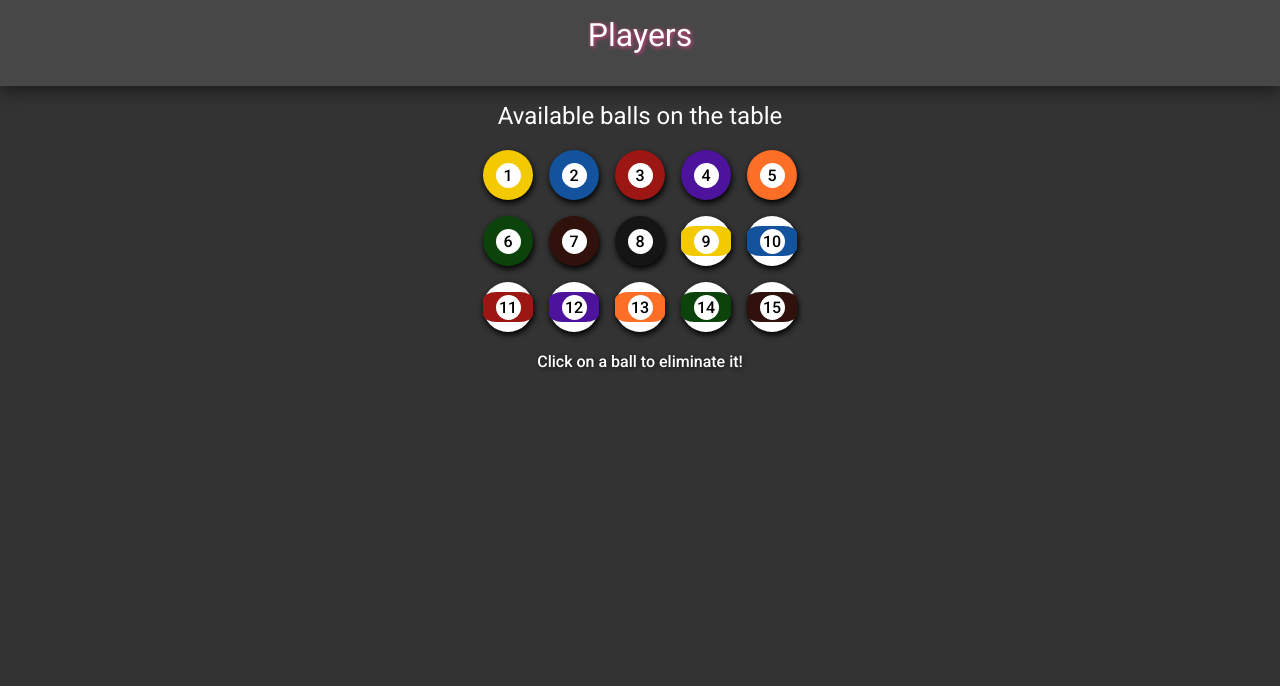
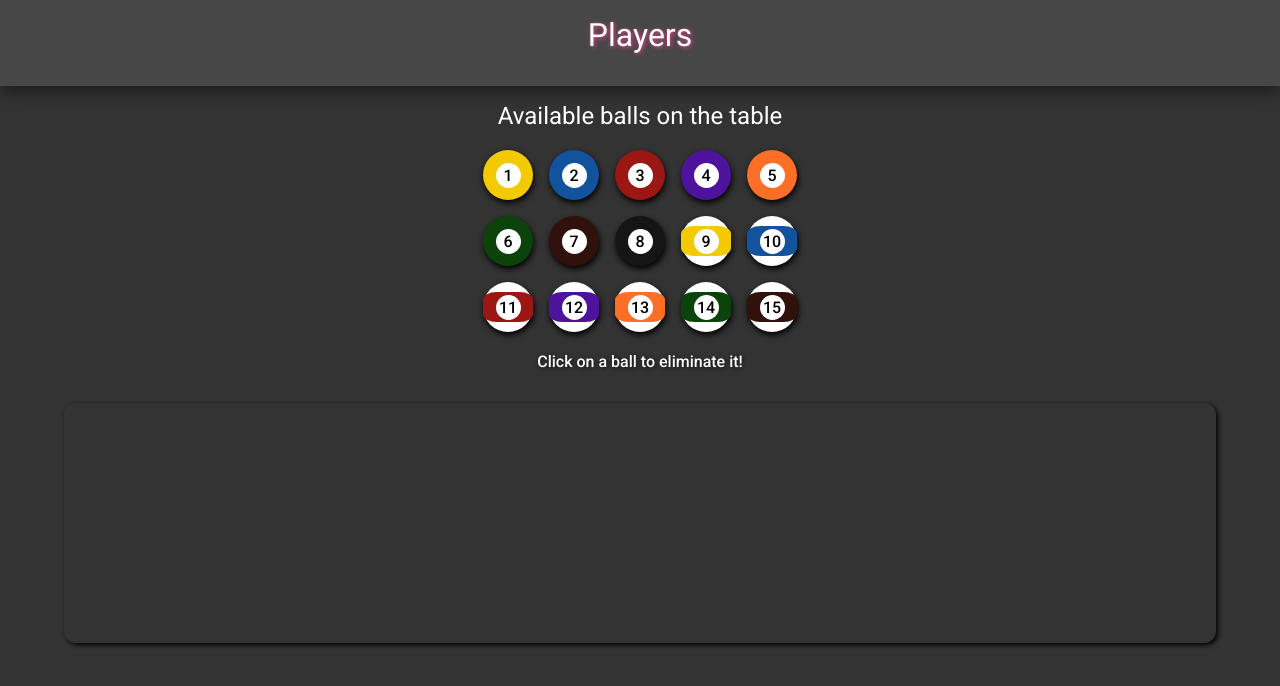
Before and after one commit to davidzherd/RandomPool, a React (Vite) app: page /game in a window 1280 px wide. Shown: the top 686 px of the page. Built offline with nearby package versions, Linux system fonts and the light colour scheme.

Commit message:
created log component

```diff
--- /dev/null
+++ b/src/components/Log.tsx
@@ -0,0 +1,15 @@
+import { Text } from "./Text";
+
+
+interface Props{
+    ballsArray: string[];
+    height: string;
+    width: string;
+}
+export const Log = ({ ballsArray, height,width }:Props)=>{
+    return(
+        <div style={{height: height, overflowY:"scroll", width: width}}>
+            {ballsArray.map((pot, index)=><Text key={index+"log"} size={1.2} opacity={index<8?(1- index*0.1): 0.2} margin="0.2rem">{pot}</Text>)}
+        </div>
+    )
+}
--- a/src/components/Text.ts
+++ b/src/components/Text.ts
@@ -7,6 +7,7 @@ interface Props{
     shadowcolor?: string;
     margin?:string;
     padding?:string;
+    opacity?: number;
 }
 export const Text = styled.p<Props>`
     font-size: ${(props)=>props.size + "rem" || "1rem"};
@@ -15,4 +16,5 @@ export const Text = styled.p<Props>`
     text-shadow: ${props => props.shadowcolor + " 1px 1px 4px"};
     margin: ${props => props.margin ?? "0"};
     padding: ${props => props.padding ?? "0"};
+    opacity: ${props => props.opacity?.toString() ?? "1"};
 `;
--- a/src/global.css
+++ b/src/global.css
@@ -5,6 +5,26 @@
     font-weight: 400;
     font-size: 1rem;
     font-family: 'Roboto', sans-serif;
+
+::-webkit-scrollbar {
+    width: 8px;
+  }
+
+  /* Track */
+  ::-webkit-scrollbar-track {
+    background: transparent;
+  }
+
+  /* Handle */
+  ::-webkit-scrollbar-thumb {
+    background: #888;
+    border-radius: 4px;
+  }
+
+  /* Handle on hover */
+  ::-webkit-scrollbar-thumb:hover {
+    background: #555;
+}
 }
 html{
     background-color: #333;
--- a/src/logic.ts
+++ b/src/logic.ts
@@ -18,7 +18,6 @@ export function distributeBalls(users: User[], ballsPerUser: number): User[] {
         user.balls = shuffledBalls.slice(index, index + ballsPerUser);
         user.color = randomColor();
         result.push(user)
-        // console.log(user)
         index += ballsPerUser;
     }
 
@@ -51,3 +50,26 @@ export function formValidation(formData: HTMLFormControlsCollection){
     }
     return true;
 }
+
+export function createPlayers(target: HTMLFormControlsCollection, numOfBalls:number) {
+    let players: User[] = [];
+
+    for (let i = 0; i < target.length - 1; i += 2) {
+      const playerName = (target[i] as HTMLInputElement).value;
+      const playerPassword = (target[i + 1] as HTMLInputElement).value;
+
+      const player: User = {
+        id: i,
+        name: playerName,
+        password: playerPassword,
+        balls: [],
+        tag: (playerName.charAt(0) + playerName.charAt(playerName.length - 1)).toUpperCase(),
+        color: ''
+      };
+
+      players.push(player);
+    }
+    players = distributeBalls(players, numOfBalls)
+
+    return players;
+  }
--- a/src/pages/Game.tsx
+++ b/src/pages/Game.tsx
@@ -1,4 +1,4 @@
-import { useContext, useRef, useState } from "react"
+import { useContext, useState } from "react"
 import { Center } from "../components/Center"
 import { Text } from "../components/Text"
 import { PlayersContext } from "../App"
@@ -6,14 +6,20 @@ import { PlayerTag } from "../components/PlayerTag"
 import { User } from "../logic"
 import { Ball } from "../components/Ball"
 import { PopUp } from "../components/PopUp"
+import { Card } from "../components/Card"
+import { Log } from "../components/Log"
 
 const Game = ()=> {
   const playerCtx = useContext(PlayersContext)
   const [availableBalls,setAvailableBalls] = useState([1,2,3,4,5,6,7,8,9,10,11,12,13,14,15])
-
+  const [pottedBalls, setPottedBalls] = useState<string[]>([])
+  const [displayPopUp, setDisplayPopUp] = useState(-1000)
+  const [selectedPlayer, setSelectedPlayer] = useState(0)
+console.log(pottedBalls)
   const handleBallPot = (identifier:number)=>{
     const leftOverBalls = availableBalls.filter(ball=> ball !== identifier)
     setAvailableBalls(leftOverBalls)
+    setPottedBalls((potted)=>[...potted, `Ball number ${identifier} potted!`])
     removeBallFromUser(playerCtx.playersData, identifier)
   }
 
@@ -22,15 +28,15 @@ const Game = ()=> {
         const ballIndex = player.balls.indexOf(ballNumber);
         if (ballIndex !== -1) {
             player.balls.splice(ballIndex, 1);
-              player.balls.length === 0 && playersData.splice(playersData.indexOf(player),1)
+            if(player.balls.length === 0){
+              playersData.splice(playersData.indexOf(player),1)
+              setPottedBalls((potted)=>[...potted, `${player.name} was eliminated!`])
+            }
             playerCtx.updatePlayersData(playersData)
         }
     }
     return false;
   }
-
-    const [displayPopUp, setDisplayPopUp] = useState(-1000)
-    const [selectedPlayer, setSelectedPlayer] = useState(0)
 
   const handlePopUp = (playerId:number)=>{
     setSelectedPlayer(playerId)
@@ -61,6 +67,10 @@ const Game = ()=> {
           {availableBalls.length != 0 && availableBalls.map(ball=><Ball txtSize="1rem" action={()=>handleBallPot(ball)} key={ball+"ball"} ballNumber = {ball} ballSize={50}/>)}
           </div>
           <Text size={1} weight="500" margin="1rem" shadowcolor="#151515">Click on a ball to eliminate it!</Text>
+          <Card width="90%" height={(window.innerHeight * 0.3).toString()+"px"} margin="1rem" padding="1rem">
+            <Log ballsArray={[...pottedBalls].reverse()} height={(window.innerHeight * 0.25).toString()+"px"} width={(window.innerWidth * 0.8).toString()+"px"}>
+            </Log>
+          </Card>
     </Center>
     </div>
   )
--- a/src/pages/GameSettings.tsx
+++ b/src/pages/GameSettings.tsx
@@ -6,7 +6,7 @@ import { Input } from '../components/Input';
 import { Logo } from '../components/Logo';
 import { Text } from '../components/Text';
 import { StartButton } from '../components/Button';
-import { distributeBalls, formValidation, User } from '../logic';
+import { createPlayers, formValidation } from '../logic';
 import { Navigate } from 'react-router-dom';
 
 interface Props{
@@ -22,37 +22,13 @@ function GameSettings({ updatePlayers }:Props) {
     e.preventDefault();
     const valid = formValidation(e.currentTarget.elements);
     if (valid){
-      const players = createPlayers(e.currentTarget.elements);
+      const players = createPlayers(e.currentTarget.elements, numOfBalls);
       updatePlayers(players)
       setSettingSaved(true);
     }else{
       setValidForm(false);
     }
   };
-
-  function createPlayers(target: HTMLFormControlsCollection) {
-    let players: User[] = [];
-
-    for (let i = 0; i < target.length - 1; i += 2) {
-      const playerName = (target[i] as HTMLInputElement).value;
-      const playerPassword = (target[i + 1] as HTMLInputElement).value;
-
-      const player: User = {
-        id: i,
-        name: playerName,
-        password: playerPassword,
-        balls: [],
-        tag: (playerName.charAt(0) + playerName.charAt(playerName.length - 1)).toUpperCase(),
-        color: ''
-      };
-
-      players.push(player);
-    }
-    players = distributeBalls(players, numOfBalls)
-
-    return players;
-  }
-
 
   return (
     <>
```
Lines whose indentation alone changed are shown as unchanged.
